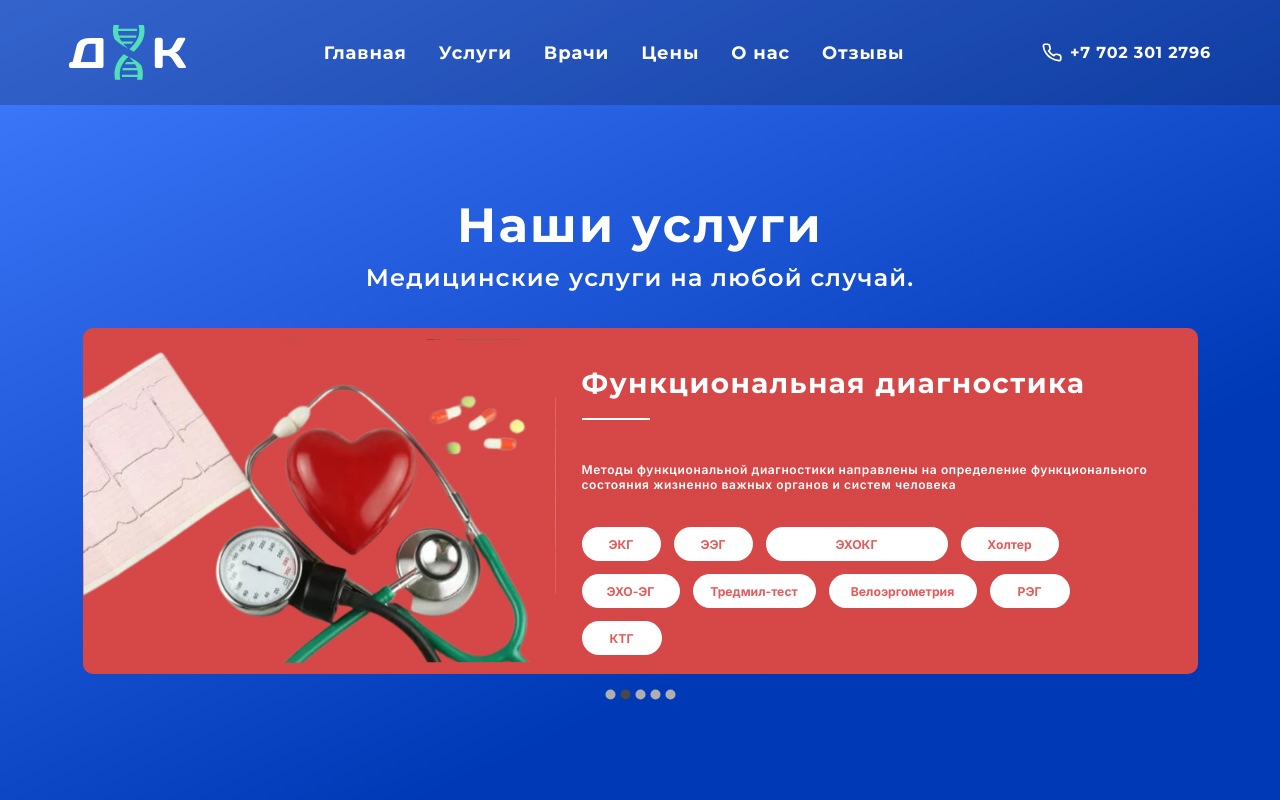
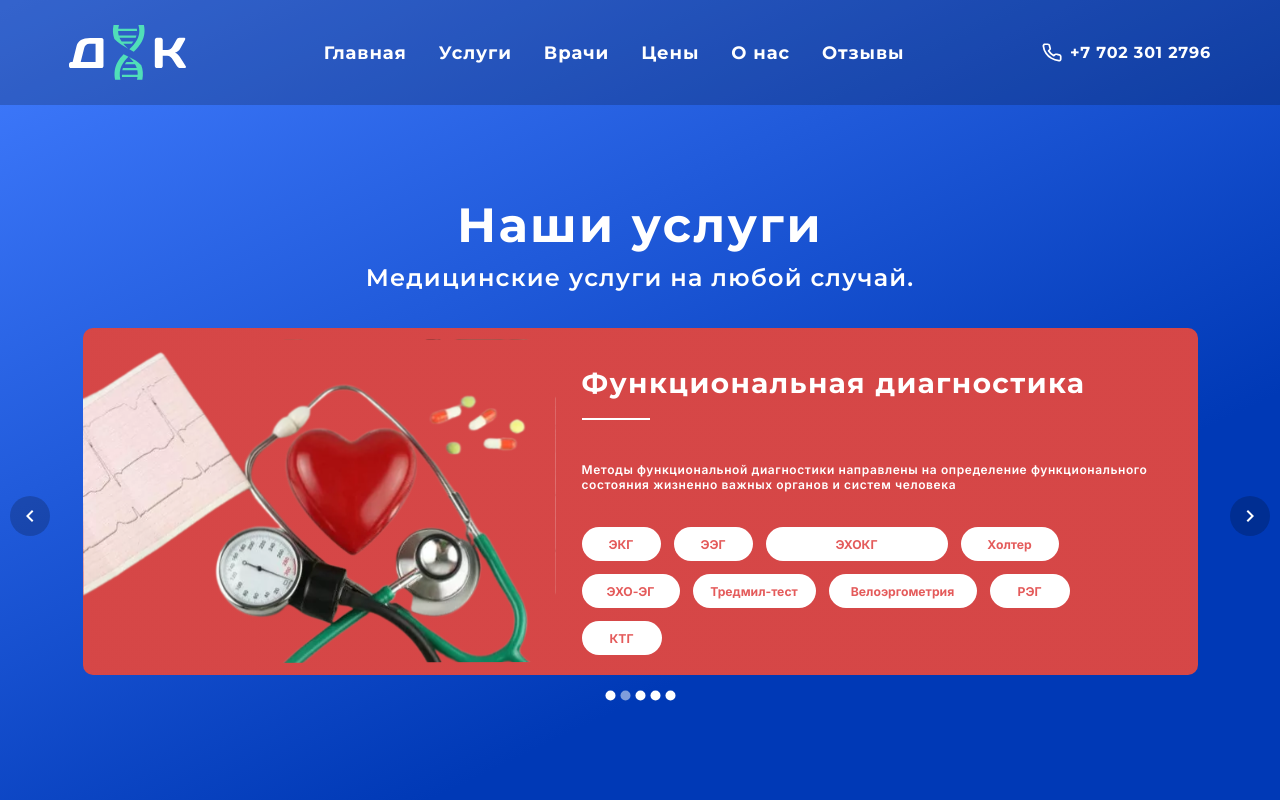
Before and after one commit to Az1mzhan/dna-clinic-reboot, a React (Vite) app: page /services in a window 1280 px wide. Shown: the top 800 px of the page. Built offline with nearby package versions, Linux system fonts and the light colour scheme.

Commit message:
Refactored styles of carousel's elements

```diff
--- a/src/pages/services-page/ServicesPage.tsx
+++ b/src/pages/services-page/ServicesPage.tsx
@@ -11,7 +11,26 @@ const ServicesPage: FC = () => {
         <h2 className={styles.containerSubtitle}>
           Медицинские услуги на любой случай.
         </h2>
-        <Carousel className={styles.carousel} navButtonsAlwaysInvisible={true}>
+        <Carousel
+          className={styles.carousel}
+          navButtonsAlwaysVisible={true}
+          navButtonsProps={{
+            style: {
+              backgroundColor: "rgba(0, 0, 0, 0.2)",
+              color: "white",
+            },
+          }}
+          indicatorIconButtonProps={{
+            style: {
+              color: "white",
+            },
+          }}
+          activeIndicatorIconButtonProps={{
+            style: {
+              color: "rgba(255,255,255,0.5)",
+            },
+          }}
+        >
           {defaultServiceBanners.map((banner, id) => (
             <div
               key={id}
@@ -52,7 +71,7 @@ const ServicesPage: FC = () => {
                     </button>
                   ))}
                 </div>
-                <p>{banner?.remark}</p>
+                <p className={styles.remark}>{banner?.remark}</p>
               </div>
             </div>
           ))}
--- a/src/pages/services-page/servicesPage.module.css
+++ b/src/pages/services-page/servicesPage.module.css
@@ -85,3 +85,11 @@
     font-weight: bold;
     font-size: 12.2px;
 }
+
+.remark {
+    margin-top: 20px;
+    font-family: "Inter", sans-serif;
+    font-weight: 600;
+    font-size: 10px;
+    line-height: 12px;
+}
```
